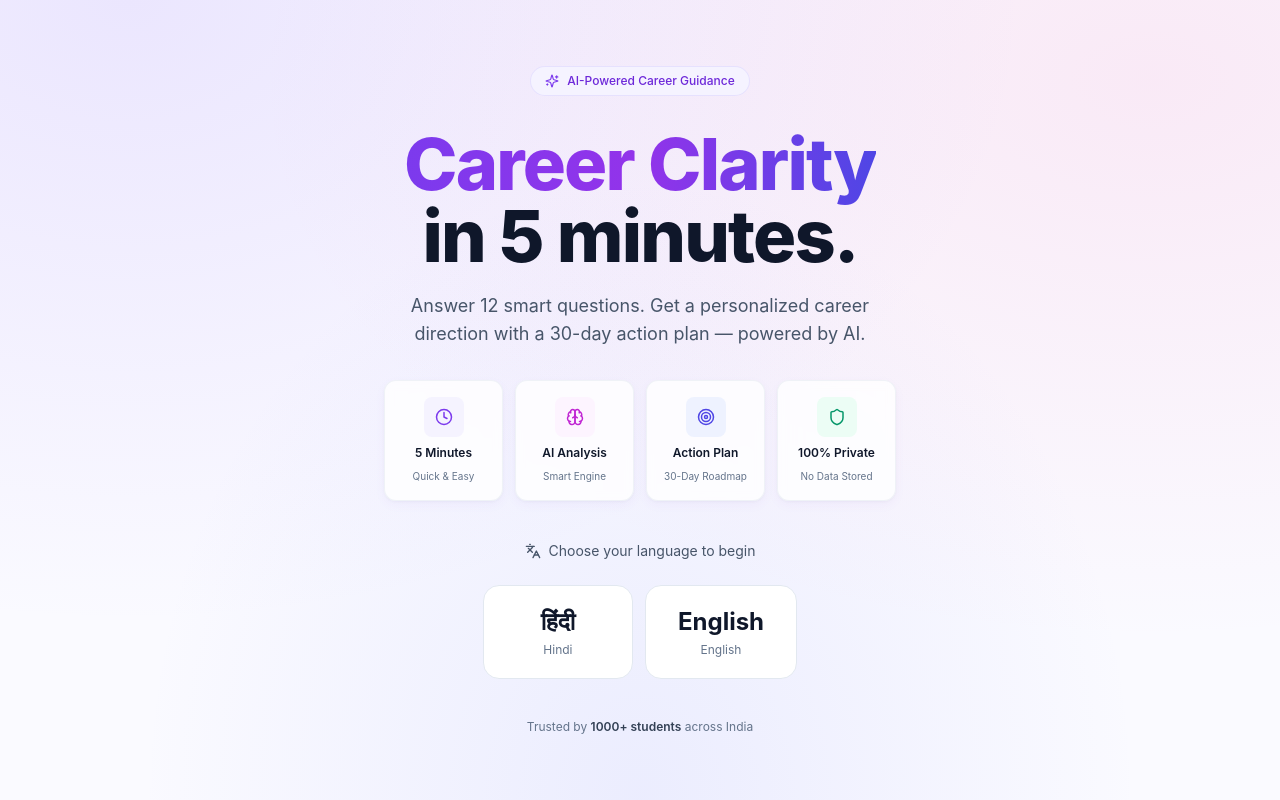
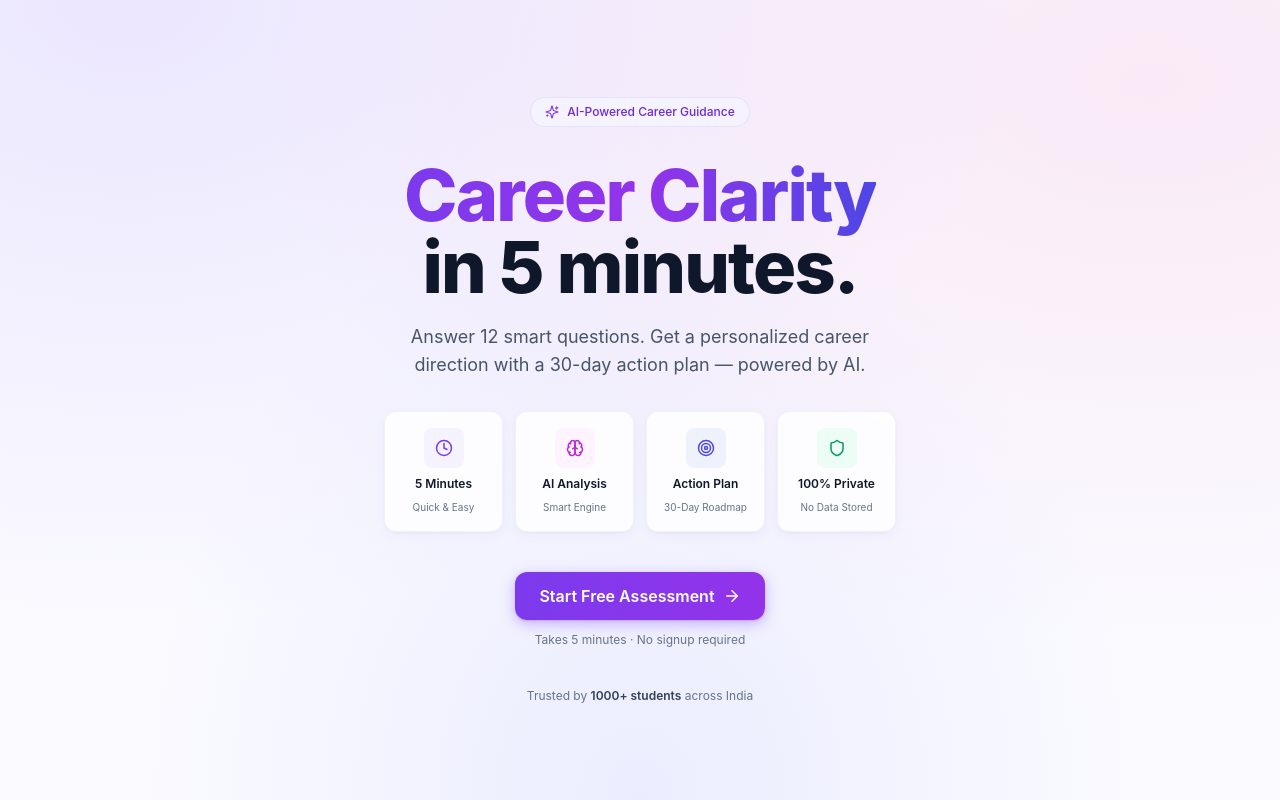
Before and after one commit to imdivyanshu2003/carrer-clarity-ai, a Next.js app: page / in a window 1280 px wide. Built offline with nearby package versions, Linux system fonts and the light colour scheme.

Commit message:
UX: Show CTA first, open language picker in modal on click

```diff
--- a/src/app/page.tsx
+++ b/src/app/page.tsx
@@ -2,8 +2,8 @@
 
 import { useState } from "react";
 import { useRouter } from "next/navigation";
-import { motion } from "framer-motion";
-import { Sparkles, ArrowRight, Clock, Brain, Target, Shield } from "lucide-react";
+import { AnimatePresence, motion } from "framer-motion";
+import { Sparkles, ArrowRight, Clock, Brain, Target, Shield, X } from "lucide-react";
 import LanguageSelector from "@/components/LanguageSelector";
 import DisclaimerModal from "@/components/DisclaimerModal";
 import { useApp } from "@/context/AppContext";
@@ -12,11 +12,13 @@ import { Language } from "@/lib/types";
 export default function LandingPage() {
   const router = useRouter();
   const { setLanguage } = useApp();
+  const [showLanguageModal, setShowLanguageModal] = useState(false);
   const [showDisclaimer, setShowDisclaimer] = useState(false);
   const [selectedLang, setSelectedLang] = useState<Language | null>(null);
 
   const handleLanguageSelect = (lang: Language) => {
     setSelectedLang(lang);
+    setShowLanguageModal(false);
     setShowDisclaimer(true);
   };
 
@@ -86,8 +88,26 @@ export default function LandingPage() {
           ))}
         </motion.div>
 
-        {/* Language Selection */}
-        <LanguageSelector onSelect={handleLanguageSelect} />
+        {/* Primary CTA */}
+        <motion.div
+          initial={{ opacity: 0, y: 10 }}
+          animate={{ opacity: 1, y: 0 }}
+          transition={{ duration: 0.5, delay: 0.4 }}
+          className="flex flex-col items-center gap-3"
+        >
+          <motion.button
+            whileHover={{ scale: 1.03 }}
+            whileTap={{ scale: 0.97 }}
+            onClick={() => setShowLanguageModal(true)}
+            className="btn-primary text-base px-8 py-4"
+          >
+            Start Free Assessment
+            <ArrowRight size={18} />
+          </motion.button>
+          <p className="text-xs text-slate-500">
+            Takes 5 minutes &middot; No signup required
+          </p>
+        </motion.div>
 
         {/* Social proof */}
         <motion.p
@@ -100,6 +120,46 @@ export default function LandingPage() {
         </motion.p>
       </div>
 
+      {/* Language Selection Modal */}
+      <AnimatePresence>
+        {showLanguageModal && (
+          <motion.div
+            initial={{ opacity: 0 }}
+            animate={{ opacity: 1 }}
+            exit={{ opacity: 0 }}
+            onClick={() => setShowLanguageModal(false)}
+            className="fixed inset-0 bg-slate-900/50 backdrop-blur-sm z-50 flex items-center justify-center p-4"
+          >
+            <motion.div
+              initial={{ scale: 0.95, opacity: 0, y: 10 }}
+              animate={{ scale: 1, opacity: 1, y: 0 }}
+              exit={{ scale: 0.95, opacity: 0 }}
+              onClick={(e) => e.stopPropagation()}
+              className="bg-white rounded-2xl p-8 max-w-md w-full border border-slate-200 shadow-2xl relative"
+            >
+              <button
+                onClick={() => setShowLanguageModal(false)}
+                className="absolute top-4 right-4 text-slate-400 hover:text-slate-700 transition-colors"
+                aria-label="Close"
+              >
+                <X size={20} />
+              </button>
+
+              <div className="text-center mb-6">
+                <h2 className="text-xl font-bold text-slate-900 mb-1">
+                  Let&apos;s get started
+                </h2>
+                <p className="text-sm text-slate-500">
+                  Which language would you prefer?
+                </p>
+              </div>
+
+              <LanguageSelector onSelect={handleLanguageSelect} />
+            </motion.div>
+          </motion.div>
+        )}
+      </AnimatePresence>
+
       {/* Disclaimer Modal */}
       {showDisclaimer && selectedLang && (
         <DisclaimerModal
--- a/src/components/LanguageSelector.tsx
+++ b/src/components/LanguageSelector.tsx
@@ -1,7 +1,6 @@
 "use client";
 
 import { motion } from "framer-motion";
-import { Languages } from "lucide-react";
 import { Language } from "@/lib/types";
 
 interface LanguageSelectorProps {
@@ -16,11 +15,6 @@ export default function LanguageSelector({ onSelect }: LanguageSelectorProps) {
       transition={{ duration: 0.5 }}
       className="flex flex-col items-center gap-6"
     >
-      <div className="flex items-center gap-2 text-slate-600 text-sm">
-        <Languages size={16} />
-        <span>Choose your language to begin</span>
-      </div>
-
       <div className="flex gap-3">
         <motion.button
           whileHover={{ scale: 1.03, y: -2 }}
```
